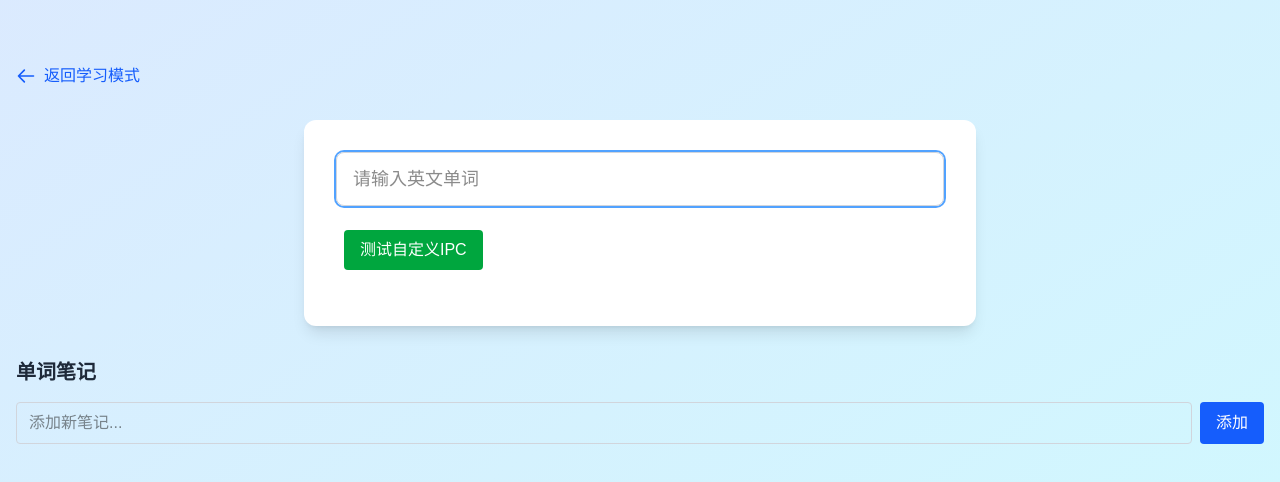
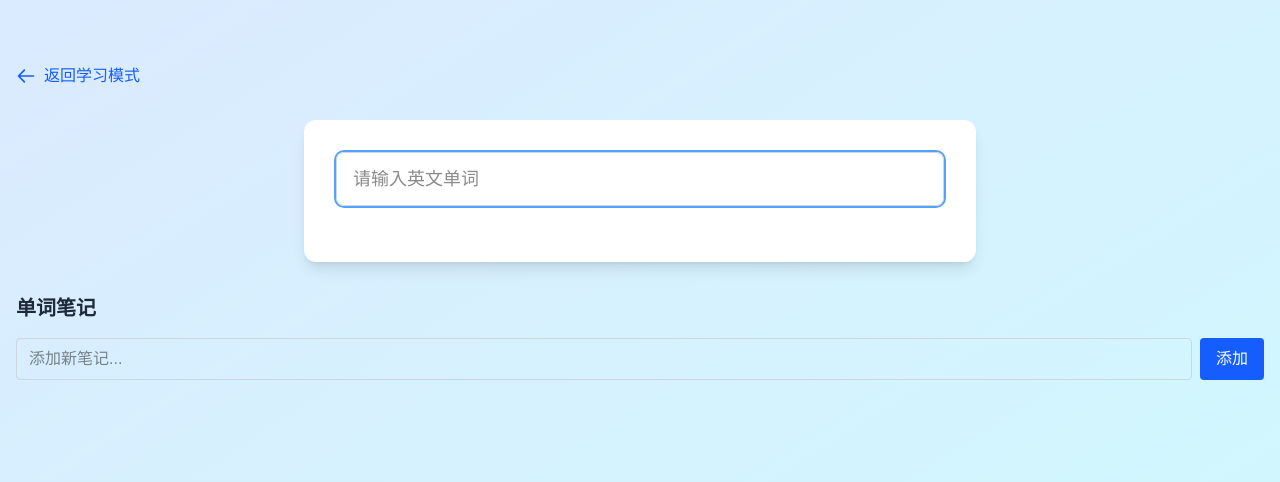
Before and after one commit to dianyu-luo/dian_english, a Next.js app: page /learning/word in a window 1280 px wide. Shown: the top 482 px of the page. Built offline with nearby package versions, Linux system fonts and the light colour scheme.

Commit message:
去除不需要的参数

```diff
--- a/app/learning/word/page.tsx
+++ b/app/learning/word/page.tsx
@@ -83,11 +83,7 @@ export default function WordLearning() {
                         autoFocus
                     />
                     {/* 新增按钮，调用自定义IPC接口 */}
-                    <button
-                        className="ml-2 mb-6 bg-green-600 hover:bg-green-700 text-white px-4 py-2 rounded"
-                        onClick={callCustomIpc}
-                        disabled={!word}
-                    >测试自定义IPC</button>
+
                     {loading && <div className="text-blue-500 mb-4">加载中...</div>}
                     {error && <div className="text-red-500 mb-4">{error}</div>}
                     {result && (
```
